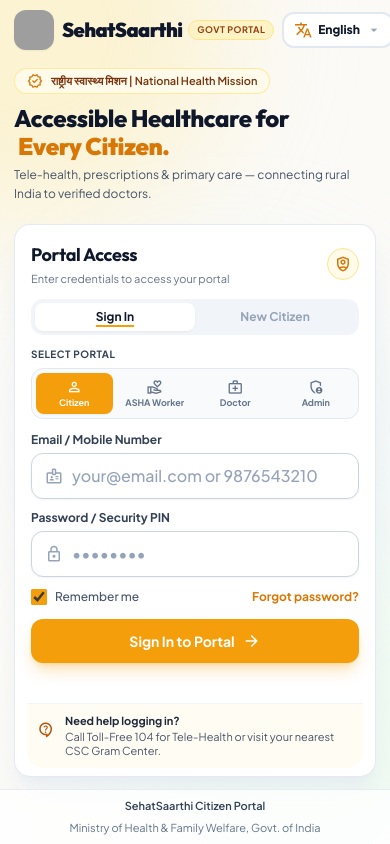
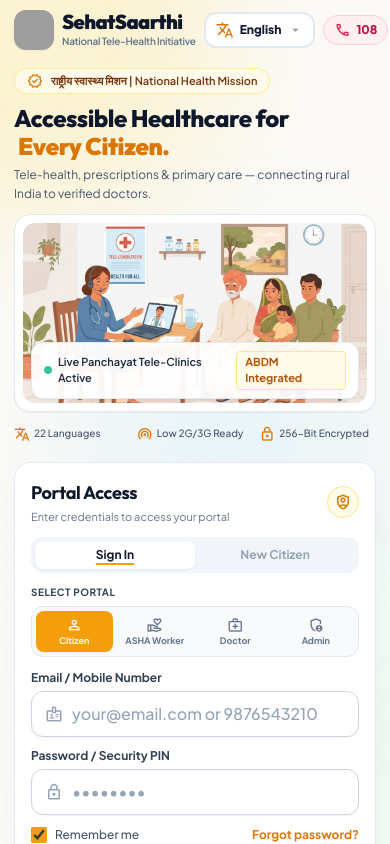
Before and after one commit to 1ak8/SIH26, a React (Vite) app in the folder frontend/: page /login in a window 390 px wide. Shown: the top 844 px of the page. Built offline with nearby package versions, Linux system fonts and the light colour scheme; grey boxes are pictures that could not be loaded.

Commit message:
Update auth header logo text to Tele-Health Initiative, show 108 in emergency button, and enable hero illustration on mobile

```diff
--- a/frontend/src/pages/auth/Login.jsx
+++ b/frontend/src/pages/auth/Login.jsx
@@ -71,18 +71,16 @@
         <div className="flex items-center gap-2 sm:gap-3 shrink-0">
           <img src="/images/logo-transparent.png" alt="SehatSaarthi" className="w-10 h-10 sm:w-12 sm:h-12 lg:w-14 lg:h-14 rounded-xl object-cover shadow-sm notranslate shrink-0" translate="no" />
           <div className="flex flex-col">
-            <div className="flex items-center gap-1.5 sm:gap-2">
-              <span className="font-brand font-black text-slate-900 tracking-tight text-xl sm:text-2xl lg:text-3xl leading-none notranslate" translate="no">SehatSaarthi</span>
-              <span className="text-[9px] sm:text-[10px] uppercase font-bold tracking-wider px-2 py-0.5 rounded-full bg-amber-100 text-amber-800 border border-amber-200">{t('govtPortal')}</span>
-            </div>
-            <p className="text-xs sm:text-sm text-slate-500 hidden md:block mt-0.5">{t('nationalTeleHealth')}</p>
+            <span className="font-brand font-black text-slate-900 tracking-tight text-xl sm:text-2xl lg:text-3xl leading-none notranslate" translate="no">SehatSaarthi</span>
+            <p className="text-[10px] sm:text-xs text-slate-500 font-semibold tracking-tight mt-0.5">{t('nationalTeleHealth')}</p>
           </div>
         </div>
         <div className="flex items-center gap-2 sm:gap-3 shrink-0 ml-auto">
           <LanguageSelector />
-          <a href="tel:108" className="flex items-center gap-1 sm:gap-2 px-2.5 sm:px-4 py-1.5 sm:py-2 bg-rose-50 text-rose-700 border border-rose-200 rounded-full text-[11px] sm:text-xs font-extrabold hover:bg-rose-100 transition-colors cursor-pointer shadow-xs">
+          <a href="tel:108" className="flex items-center gap-1.5 px-2.5 sm:px-3.5 py-1.5 sm:py-2 bg-rose-50 text-rose-700 border border-rose-200 rounded-full text-xs font-black hover:bg-rose-100 transition-colors cursor-pointer shadow-xs shrink-0" title="Emergency 108">
             <span className="material-symbols-outlined text-[16px] sm:text-[18px] text-rose-600">call</span>
-            <span className="hidden xs:inline sm:inline">{t('emergency')}</span>
+            <span>108</span>
+            <span className="hidden sm:inline font-bold">• {t('emergency')}</span>
           </a>
         </div>
       </header>
@@ -104,13 +102,13 @@
                 {t('authDesc')}
               </p>
             </div>
-            {/* Illustration: shown on lg desktop, hidden on mobile */}
-            <div className="hidden lg:block relative w-full max-w-xl bg-white p-2.5 rounded-2xl border border-slate-200 shadow-sm transition-all hover:shadow-md">
-              <div className="w-full h-[260px] sm:h-[300px] rounded-xl overflow-hidden bg-gradient-to-br from-amber-50 via-sky-50 to-emerald-50 flex items-center justify-center">
+            {/* Illustration: visible on all screen sizes with responsive height */}
+            <div className="relative w-full max-w-xl bg-white p-2 sm:p-2.5 rounded-2xl border border-slate-200 shadow-sm transition-all hover:shadow-md">
+              <div className="w-full h-[180px] sm:h-[240px] lg:h-[300px] rounded-xl overflow-hidden bg-gradient-to-br from-amber-50 via-sky-50 to-emerald-50 flex items-center justify-center">
                 <img src="/images/auth-hero.jpg" alt="Tele-Consultation in Progress" className="w-full h-full object-cover" />
               </div>
-              <div className="absolute bottom-4 left-5 right-5 bg-white/95 backdrop-blur-xs border border-slate-200/90 rounded-xl px-4 py-2.5 shadow-sm flex items-center justify-between text-xs text-slate-700">
-                <div className="flex items-center gap-2">
+              <div className="absolute bottom-3 sm:bottom-4 left-4 right-4 sm:left-5 sm:right-5 bg-white/95 backdrop-blur-xs border border-slate-200/90 rounded-xl px-3 sm:px-4 py-2 sm:py-2.5 shadow-sm flex items-center justify-between text-[11px] sm:text-xs text-slate-700">
+                <div className="flex items-center gap-1.5 sm:gap-2">
                   <span className="w-2 h-2 rounded-full bg-emerald-500 animate-pulse"></span>
                   <span className="font-semibold text-slate-800">{t('liveClinics')}</span>
                 </div>
@@ -118,17 +116,17 @@
               </div>
             </div>
             {/* Value Badges */}
-            <div className="hidden sm:grid grid-cols-3 gap-2 sm:gap-3 pt-1 max-w-xl">
-              <div className="flex items-center gap-1.5 sm:gap-2 text-[11px] sm:text-xs text-slate-600 font-medium">
-                <span className="material-symbols-outlined text-amber-600 text-[18px] shrink-0">translate</span>
+            <div className="grid grid-cols-3 gap-1.5 sm:gap-3 pt-1 max-w-xl">
+              <div className="flex items-center gap-1 sm:gap-2 text-[10px] sm:text-xs text-slate-600 font-medium">
+                <span className="material-symbols-outlined text-amber-600 text-[16px] sm:text-[18px] shrink-0">translate</span>
                 <span>{t('languagesSupported')}</span>
               </div>
-              <div className="flex items-center gap-1.5 sm:gap-2 text-[11px] sm:text-xs text-slate-600 font-medium">
-                <span className="material-symbols-outlined text-amber-600 text-[18px] shrink-0">wifi_tethering</span>
+              <div className="flex items-center gap-1 sm:gap-2 text-[10px] sm:text-xs text-slate-600 font-medium">
+                <span className="material-symbols-outlined text-amber-600 text-[16px] sm:text-[18px] shrink-0">wifi_tethering</span>
                 <span>{t('lowNetworkReady')}</span>
               </div>
-              <div className="flex items-center gap-1.5 sm:gap-2 text-[11px] sm:text-xs text-slate-600 font-medium">
-                <span className="material-symbols-outlined text-amber-600 text-[18px] shrink-0">lock</span>
+              <div className="flex items-center gap-1 sm:gap-2 text-[10px] sm:text-xs text-slate-600 font-medium">
+                <span className="material-symbols-outlined text-amber-600 text-[16px] sm:text-[18px] shrink-0">lock</span>
                 <span>{t('encrypted')}</span>
               </div>
             </div>
```
